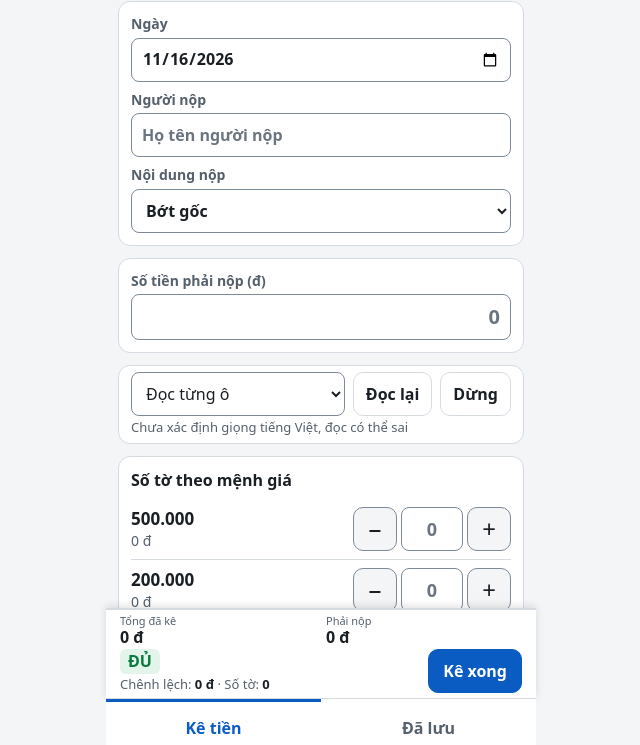
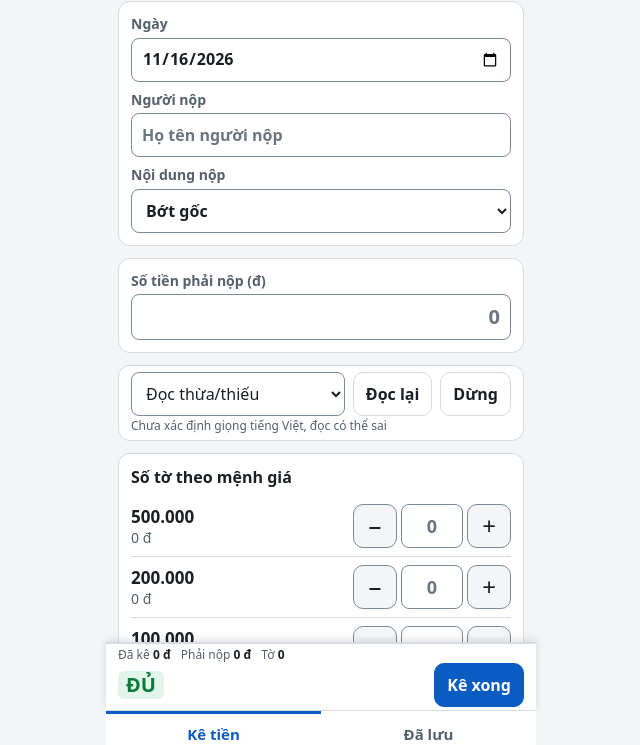
Before and after one commit to toannhcs/tienich, a plain HTML site: page ketien.html in a window 1280 px wide. Shown: the part 45-790 px from the top of the page, without its empty margins (319-959 px from the left). Drawn offline with Linux system fonts and the light colour scheme.

Commit message:
Bảng kê tiền: chỉ đọc thừa/thiếu, thanh đáy gọn, chống zoom khi bấm đúp +/-, bỏ ô Ghi chú
Co-Authored-By: Claude Sonnet 5.5 <noreply@anthropic.com>
Claude-Session: https://claude.ai/code/session_015QoKRi234BDbpyasaP5uLf

```diff
--- a/ketien.html
+++ b/ketien.html
@@ -19,6 +19,9 @@
   }
 }
 *{box-sizing:border-box}
+html,body,button,input,select,textarea,label,#tabs,#sumbar{touch-action:manipulation}
+button{-webkit-tap-highlight-color:transparent}
+.step button,#b-kexong,#tabs button{-webkit-tap-highlight-color:transparent;-webkit-user-select:none;user-select:none;-webkit-touch-callout:none}
 html,body{margin:0;padding:0}
 body{background:var(--bg);color:var(--text);font:16px/1.4 system-ui,-apple-system,"Segoe UI",Roboto,sans-serif;
   -webkit-text-size-adjust:100%;
@@ -36,11 +39,11 @@ input[type=text],input[type=date],input[type=search],select{
   background:var(--inputbg);color:var(--text);border:1px solid var(--line2);border-radius:8px;min-width:0;max-width:100%}
 input:focus,select:focus,button:focus-visible{outline:3px solid var(--primary);outline-offset:1px}
 .money-in{font-size:20px!important;font-weight:700;text-align:right}
-.row{display:flex;align-items:center;justify-content:space-between;gap:8px;padding:8px 0;border-top:1px solid var(--line);min-width:0}
+.row{display:flex;flex-wrap:wrap;align-items:center;justify-content:space-between;gap:4px 8px;padding:8px 0;border-top:1px solid var(--line);min-width:0}
 .row:first-of-type{border-top:0}
-.lbl{flex:1 1 auto;min-width:0}
+.lbl{flex:1 1 auto;min-width:max-content}
 .mg{font-weight:700;font-size:17px}
-.tt{font-size:14px;color:var(--muted);overflow-wrap:anywhere}
+.tt{font-size:14px;color:var(--muted);white-space:nowrap}
 .tt.has{color:var(--text);font-weight:600}
 .step{display:flex;align-items:center;flex:0 0 auto}
 .step button{width:44px;height:44px;border:1px solid var(--line2);background:var(--bg);border-radius:10px;font-size:24px;line-height:1;padding:0;cursor:pointer}
@@ -55,30 +58,29 @@ input:focus,select:focus,button:focus-visible{outline:3px solid var(--primary);o
 .warn{background:var(--badbg);color:var(--bad);border:1px solid var(--bad);border-radius:8px;padding:8px 10px;margin-bottom:12px;font-weight:700}
 .bar{position:fixed;left:0;right:0;z-index:5}
 .bar .in{max-width:430px;margin:0 auto}
-#sumbar{bottom:calc(56px + env(safe-area-inset-bottom))}
-#sumbar .in{background:var(--card);border-top:2px solid var(--line);box-shadow:var(--shadow);padding:4px 14px 6px;
-  display:grid;grid-template-columns:1fr 1fr;gap:0 10px}
-#sumbar .r2{grid-column:1/-1;display:flex;justify-content:space-between;align-items:center;gap:8px;margin-top:2px}
-#sumbar .lc{min-width:0;display:flex;flex-direction:column;align-items:flex-start;gap:1px}
-#sumbar .r2 .btn{flex:0 0 auto;min-height:44px;min-width:92px;padding:0 14px}
-#sumbar .sm{font-size:13px;color:var(--muted);overflow-wrap:anywhere}
-#sumbar .sm b{color:var(--text)}
-#sumbar .c{min-width:0}
-#sumbar .k{font-size:11px;line-height:1.2;color:var(--muted)}
-#sumbar .v{font-size:16px;line-height:1.25;font-weight:700;overflow-wrap:anywhere}
+#sumbar{bottom:calc(44px + env(safe-area-inset-bottom))}
+#sumbar .in{background:var(--card);border-top:2px solid var(--line);box-shadow:var(--shadow);padding:3px 12px 4px}
+#sumbar .l1{display:flex;flex-wrap:wrap;gap:0 10px;font-size:clamp(10.5px,3.3vw,12px);line-height:1.3;color:var(--muted)}
+#sumbar .it{white-space:nowrap}
+#sumbar .it b{color:var(--text);font-weight:700}
+#sumbar .l2{display:flex;align-items:center;justify-content:space-between;gap:8px;min-width:0}
+#sumbar .l2 .btn{flex:0 0 auto;min-height:44px;min-width:84px;padding:0 12px}
+#sumbar .vh{position:absolute;width:1px;height:1px;overflow:hidden;clip:rect(0 0 0 0);white-space:nowrap}
 .nhan{display:inline-block;font-weight:800;padding:1px 8px;border-radius:6px;white-space:nowrap}
+#sumbar .nhan{flex:0 1 auto;min-width:0;overflow:hidden;font-size:clamp(14px,4.8vw,20px);line-height:1.3}
 .nhan.thua{color:var(--ok);background:var(--okbg)}
 .nhan.dut{color:var(--ok);background:var(--okbg)}
 .nhan.thieu{color:var(--bad);background:var(--badbg)}
 #tabs{bottom:0}
 #tabs .in{display:flex;background:var(--card);border-top:1px solid var(--line);padding-bottom:env(safe-area-inset-bottom)}
-#tabs button{flex:1;height:56px;border:0;background:transparent;font-weight:700;font-size:16px;color:var(--muted);cursor:pointer;border-top:3px solid transparent}
+#tabs button{flex:1;height:44px;border:0;background:transparent;font-weight:700;font-size:15px;color:var(--muted);cursor:pointer;border-top:3px solid transparent}
 #tabs button[aria-selected=true]{color:var(--primary);border-top-color:var(--primary)}
 .item{display:flex;align-items:stretch;gap:8px;background:var(--card);border:1px solid var(--line);border-radius:12px;margin-bottom:10px;padding:10px 10px 10px 12px;cursor:pointer;min-width:0}
 .item .body{flex:1;min-width:0}
 .item .t1{font-weight:700;overflow-wrap:anywhere}
 .item .t2{color:var(--muted);font-size:14px;overflow-wrap:anywhere}
-.item .t3{font-weight:700;overflow-wrap:anywhere;display:flex;flex-wrap:wrap;gap:4px 8px;align-items:center}
+.item .t3 span{white-space:nowrap}
+.item .t3{font-weight:700;display:flex;flex-wrap:wrap;gap:4px 8px;align-items:center}
 .item .btn{flex:0 0 auto;min-height:44px;min-width:56px;align-self:center;padding:6px 10px}
 .seg{display:flex;gap:8px;margin:8px 0}
 .seg button{flex:1;min-height:44px;border:1px solid var(--line2);background:var(--card);border-radius:10px;font-weight:700;cursor:pointer}
@@ -96,16 +98,15 @@ textarea.cp{width:100%;min-height:120px;font-size:16px;background:var(--inputbg)
 .voice .row2{display:flex;gap:8px;align-items:center}
 .voice select{margin:0;flex:1 1 auto;min-width:0;width:auto}
 .voice .btn{flex:0 0 auto;min-width:0;min-height:44px;padding:4px 12px}
-.voice .st{font-size:13px;color:var(--muted);margin-top:2px;overflow-wrap:anywhere}
+.voice .st{font-size:12px;line-height:1.3;color:var(--muted);margin-top:2px;overflow-wrap:anywhere}
 .voice .vb{font-size:14px;margin-top:6px;padding:8px 10px;border:1px dashed var(--line2);border-radius:8px;overflow-wrap:anywhere}
 .voice .vb:empty{display:none}
 ::placeholder{opacity:1;color:#6b7580}
 @media (prefers-color-scheme: dark){::placeholder{color:#97a3ae}}
 body.kb #tabs{display:none}
 body.kb #sumbar{bottom:env(safe-area-inset-bottom)}
-body.kb #sumbar .in{grid-template-columns:1fr auto auto;align-items:center;padding:4px 14px}
-body.kb #sumbar .c2,body.kb #sumbar .sm,body.kb #sumbar .k{position:absolute;width:1px;height:1px;overflow:hidden;clip:rect(0 0 0 0);white-space:nowrap}
-body.kb #sumbar .r2{display:contents}
+body.kb #sumbar .in{padding:4px 12px}
+body.kb #sumbar .l1,body.kb #sumbar .sm{position:absolute;width:1px;height:1px;overflow:hidden;clip:rect(0 0 0 0);white-space:nowrap}
 [hidden]{display:none!important}
 </style>
 </head>
@@ -134,8 +135,7 @@ body.kb #sumbar .r2{display:contents}
     <div class="card voice" id="voice">
       <div class="row2">
         <select id="f-doc" data-testid="select-doc" aria-label="Chế độ giọng đọc">
-          <option value="tung-o">Đọc từng ô</option>
-          <option value="ket-qua">Chỉ kết quả</option>
+          <option value="ket-qua">Đọc thừa/thiếu</option>
           <option value="tat">Tắt đọc</option>
         </select>
         <button type="button" class="btn" id="b-doclai" data-testid="btn-doc-lai" aria-label="Đọc lại kết quả">Đọc lại</button>
@@ -177,10 +177,13 @@ body.kb #sumbar .r2{display:contents}
 </div>
 
 <div class="bar" id="sumbar"><div class="in" aria-live="polite">
-  <div class="c c1"><div class="k">Tổng đã kê</div><div class="v" id="o-tong" data-testid="out-tong">0 đ</div></div>
-  <div class="c c2"><div class="k">Phải nộp</div><div class="v" id="o-phai" data-testid="out-phainop">0 đ</div></div>
-  <div class="r2"><div class="lc"><span class="nhan dut" id="o-nhan" data-testid="out-nhan">ĐỦ</span>
-    <span class="sm">Chênh lệch: <b id="o-chenh" data-testid="out-chenhlech">0 đ</b> &middot; Số tờ: <b id="o-tongto" data-testid="out-tongto">0</b></span></div>
+  <div class="l1">
+    <span class="it">Đã kê <b id="o-tong" data-testid="out-tong">0 đ</b></span>
+    <span class="it">Phải nộp <b id="o-phai" data-testid="out-phainop">0 đ</b></span>
+    <span class="it">Tờ <b id="o-tongto" data-testid="out-tongto">0</b></span>
+  </div>
+  <div class="l2"><span class="nhan dut" id="o-nhan" data-testid="out-nhan">ĐỦ</span>
+    <span class="sm vh">Chênh lệch: <b id="o-chenh" data-testid="out-chenhlech">0 đ</b></span>
     <button type="button" class="btn pri" id="b-kexong" data-testid="btn-ke-xong">Kê xong</button></div>
 </div></div>
 
@@ -487,7 +490,14 @@ function freshDate(){
 
 /* Chiều cao thanh cố định (scroll-padding, vị trí toast) và chế độ bàn phím mở (C1) */
 var maxH=window.innerHeight;
+function fitNhan(){
+  var n=$("o-nhan");if(!n||$("sumbar").hidden)return;
+  n.style.fontSize="";
+  var fs=parseFloat(getComputedStyle(n).fontSize)||16;
+  while(n.scrollWidth>n.clientWidth+1&&fs>10){fs-=1;n.style.fontSize=fs+"px";}
+}
 function setBar(){
+  fitNhan();
   var s=$("sumbar"),t=$("tabs"),hh=0;
   if(!s.hidden)hh+=s.offsetHeight;
   if(getComputedStyle(t).display!=="none")hh+=t.offsetHeight;
@@ -551,8 +561,8 @@ function recText(r){
 }
 
 /* Giọng đọc (speechSynthesis) */
-var KEY_DOC="bangke_doc_v1",docMode="tung-o",committed={},plusTimer=null,plusPending=null,everSpoke=false,voicesWait=true;
-(function(){try{var m=window.localStorage.getItem(KEY_DOC);if(m==="tung-o"||m==="ket-qua"||m==="tat")docMode=m;}catch(e){}})();
+var KEY_DOC="bangke_doc_v1",docMode="ket-qua",committed={},plusTimer=null,plusPending=null,everSpoke=false,voicesWait=true;
+(function(){try{var m=window.localStorage.getItem(KEY_DOC);if(m==="ket-qua"||m==="tat")docMode=m;}catch(e){}})();
 function synthOf(){
   try{if(window.speechSynthesis&&typeof window.speechSynthesis.speak==="function"&&typeof window.SpeechSynthesisUtterance==="function")return window.speechSynthesis;}catch(e){}
   return null;
@@ -588,10 +598,9 @@ function say(text,force){
   }catch(e){}
 }
 function resultText(){
-  var c=calc(getForm()),tong="Tổng đã kê "+docSoTien(c.tong)+" đồng.";
-  if(c.phai===0)return tong;
-  var kl=c.chenh>0?"Thừa "+docSoTien(c.chenh)+" đồng.":(c.chenh<0?"Thiếu "+docSoTien(-c.chenh)+" đồng.":"Đủ tiền.");
-  return kl+" "+tong+" Phải nộp "+docSoTien(c.phai)+" đồng.";
+  var c=calc(getForm());
+  if(c.phai===0)return "Chưa nhập số tiền phải nộp.";
+  return c.chenh>0?"Thừa "+docSoTien(c.chenh)+" đồng.":(c.chenh<0?"Thiếu "+docSoTien(-c.chenh)+" đồng.":"Đủ tiền.");
 }
 function sayResult(force){say(resultText(),force);}
 function cellText(mg,n){return docSoTien(n)+" tờ, "+docSoTien(mg);}
@@ -761,6 +770,22 @@ function showTab(name){
   setBar();window.scrollTo(0,0);
 }
 
+/* Chống double-tap-to-zoom của iOS trên nút +/− và Kê xong (không áp dụng cho ô nhập) */
+(function(){
+  var last=0;
+  document.addEventListener("touchend",function(e){
+    var t=e.target&&e.target.closest?e.target.closest(".step button,#b-kexong"):null;
+    if(!t)return;
+    var now=Date.now();
+    if(now-last<350){
+      e.preventDefault();      /* chặn zoom và click tổng hợp */
+      t.click();               /* gọi tay để không mất lần bấm */
+    }
+    last=now;
+  },{passive:false});
+  document.addEventListener("gesturestart",function(e){e.preventDefault();});
+})();
+
 /* Gắn sự kiện */
 buildRows();
 bindMoney(fPhai);
```
